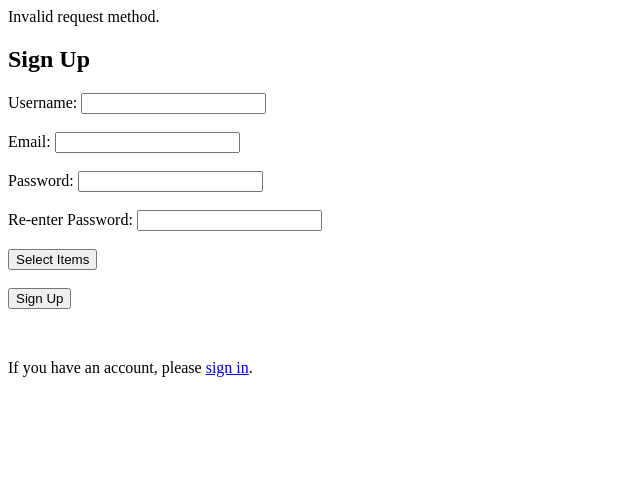
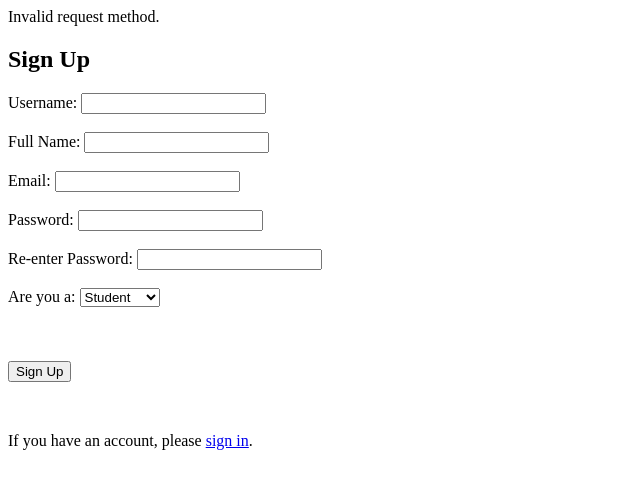
Before and after one commit to efuller84/MyResearchBuddy, a PHP site: page /signup.php in a window 1280 px wide. Shown: the top 489 px of the page, without its empty margins (0-640 px from the left). Run offline with PHP 8.4, Linux system fonts and the light colour scheme.

Commit message:
Signup glowup

```diff
--- a/public_html/account/signup.php
+++ b/public_html/account/signup.php
@@ -1,7 +1,7 @@
 <?php
 session_start();
 // Database connection
-$servername = "localhost";
+$servername = "127.0.0.1";
 $username = "root";
 $password = "";
 $dbname = "my_database";
@@ -15,51 +15,75 @@ if ($conn->connect_error) {
 }
 
 if ($_SERVER["REQUEST_METHOD"] == "POST") {
-    // Check if username, password, and userType are set
-    if (isset($_POST['username'], $_POST['password'], $_POST['userType'])) {
+    // Check if username, password, email, and userType are set
+    if (isset($_POST['username'], $_POST['password'], $_POST['userType'], $_POST['email'], $_POST['name'])) {
         $username = trim($_POST['username']);
         $password = trim($_POST['password']);
+        $rePassword = trim($_POST['rePassword']);
+        $email = trim($_POST['email']);
         $userType = trim($_POST['userType']);
+        $name = trim($_POST['name']);
+        $hashed_password = password_hash($password, PASSWORD_DEFAULT);
 
         // Ensure that none of the fields are empty
-        if (!empty($username) && !empty($password) && !empty($userType)) {
-            // Check if the username already exists
-            $stmt = $conn->prepare("SELECT id FROM users WHERE username = ?");
+        if (!empty($username) && !empty($password) && !empty($userType) && !empty($email) && $password === $rePassword) {
+
+            if ($userType == "student") {
+                // Handle student signup
+                $stmt = $conn->prepare("SELECT student_id FROM Students WHERE s_username = ?");
                 $stmt->bind_param("s", $username);
                 $stmt->execute();
                 $stmt->store_result();
 
                 if ($stmt->num_rows > 0) {
-                // Username is already taken
                     $error = "Username already exists. Please choose a different username.";
                 } else {
-                // Hash the password
-                $hashed_password = password_hash($password, PASSWORD_DEFAULT);
+                    $tags = isset($_POST['tags']) ? $_POST['tags'] : [];
+                    $tags_str = implode(",", $tags); // Convert selected tag IDs to a comma-separated string
 
-                // Insert the new user into the database
-                $stmt = $conn->prepare("INSERT INTO users (username, password, userType) VALUES (?, ?, ?)");
-                $stmt->bind_param("sss", $username, $hashed_password, $userType);
+                    $stmt = $conn->prepare("INSERT INTO Students (s_username, s_name, s_password, s_email, field_of_research) VALUES (?, ?, ?, ?, ?)");
+                    $stmt->bind_param("sssss", $username, $name, $hashed_password, $email, $tags_str);
 
                     if ($stmt->execute()) {
-                    echo "Sign-up successful! You can now log in.";
-                    // Optionally, redirect to the login page
-                    // header("Location: login.php");
-                    // exit;
+                        echo "Student sign-up successful!";
                     } else {
-                    $error = "Error signing up. Please try again.";
+                        $error = "Error signing up as student. Please try again.";
                     }
                 }
+                $stmt->close();
+            } elseif ($userType == "professor") {
+                // Handle professor signup
+                $stmt = $conn->prepare("SELECT professor_id FROM Professors WHERE p_username = ?");
+                $stmt->bind_param("s", $username);
+                $stmt->execute();
+                $stmt->store_result();
 
+                if ($stmt->num_rows > 0) {
+                    $error = "Username already exists. Please choose a different username.";
+                } else {
+                    $stmt = $conn->prepare("INSERT INTO Professors (p_username, p_name, p_password, p_email) VALUES (?, ?, ?, ?)");
+                    $stmt->bind_param("ssss", $username, $name, $hashed_password, $email);
+
+                    if ($stmt->execute()) {
+                        echo "Professor sign-up successful!";
+                    } else {
+                        $error = "Error signing up as professor. Please try again.";
+                    }
+                }
                 $stmt->close();
             } else {
-            $error = "All fields (Username, Password, and User Type) are required.";
+                $error = "Invalid user type selected.";
+            }
+
+        } else {
+            $error = "All fields (Username, Password, Email, Name, and User Type) are required, and passwords must match.";
         }
     } else {
-        $error = "Username, Password, and User Type fields are required.";
+        $error = "Username, Password, Email, Name, and User Type fields are required.";
     }
 
     if (isset($error)) {
-        echo $error;
+        echo "<p style='color: red;'>$error</p>";
     }
 } else {
     echo "Invalid request method.";
@@ -104,7 +128,7 @@ $conn->close();
         /* CSS Grid for 5 columns */
         .checkbox-grid {
             display: grid;
-            grid-template-columns: repeat(20, 1fr);
+            grid-template-columns: repeat(5, 1fr);
             gap: 10px;
         }
     </style>
@@ -112,70 +136,46 @@ $conn->close();
 </head>
 <body>
     <h2>Sign Up</h2>
-    <form action="" method="post">
+    <form action="" method="post" onsubmit="return validateForm()">
         <label for="username">Username:</label>
         <input type="text" name="username" id="username" required>
         <br><br>
+
+        <label for="name">Full Name:</label>
+        <input type="text" name="name" id="name" required>
+        <br><br>
+
         <label for="email">Email:</label>
         <input type="email" name="email" id="email" required>
         <br><br>
+
         <label for="password">Password:</label>
         <input type="password" name="password" id="password" required>
         <br><br>
-        <label for="password">Re-enter Password:</label>
-        <input type="password" name="password" id="password" required>
+
+        <label for="rePassword">Re-enter Password:</label>
+        <input type="password" name="rePassword" id="rePassword" required>
         <br><br>
 
-        <div class="dropdown">
+        <!-- Dropdown to select whether the user is a Student or Professor -->
+        <label for="userType">Are you a:</label>
+        <select id="userType" name="userType" onchange="toggleTagsDropdown()">
+            <option value="student">Student</option>
+            <option value="professor">Professor</option>
+        </select>
+        <br><br>
+
+        <!-- Tags dropdown for students (initially hidden) -->
+        <div class="dropdown" id="tagsDropdown" style="display:none;">
             <button>Select Items</button>
             <div class="dropdown-content">
                 <div class="checkbox-grid">
-                    <label><input type="checkbox" name="items" value="item1"> Item 1</label>
-                    <label><input type="checkbox" name="items" value="item2"> Item 2</label>
-                    <label><input type="checkbox" name="items" value="item3"> Item 3</label>
-                    <label><input type="checkbox" name="items" value="item4"> Item 4</label>
-                    <label><input type="checkbox" name="items" value="item5"> Item 5</label>
-                    <label><input type="checkbox" name="items" value="item6"> Item 6</label>
-                    <label><input type="checkbox" name="items" value="item7"> Item 7</label>
-                    <label><input type="checkbox" name="items" value="item8"> Item 8</label>
-                    <label><input type="checkbox" name="items" value="item9"> Item 9</label>
-                    <label><input type="checkbox" name="items" value="item10"> Item 10</label>
-                    <label><input type="checkbox" name="items" value="item11"> Item 11</label>
-                    <label><input type="checkbox" name="items" value="item12"> Item 12</label>
-                    <label><input type="checkbox" name="items" value="item13"> Item 13</label>
-                    <label><input type="checkbox" name="items" value="item14"> Item 14</label>
-                    <label><input type="checkbox" name="items" value="item15"> Item 15</label>
-                    <label><input type="checkbox" name="items" value="item1"> Item 1</label>
-                    <label><input type="checkbox" name="items" value="item2"> Item 2</label>
-                    <label><input type="checkbox" name="items" value="item3"> Item 3</label>
-                    <label><input type="checkbox" name="items" value="item4"> Item 4</label>
-                    <label><input type="checkbox" name="items" value="item5"> Item 5</label>
-                    <label><input type="checkbox" name="items" value="item6"> Item 6</label>
-                    <label><input type="checkbox" name="items" value="item7"> Item 7</label>
-                    <label><input type="checkbox" name="items" value="item8"> Item 8</label>
-                    <label><input type="checkbox" name="items" value="item9"> Item 9</label>
-                    <label><input type="checkbox" name="items" value="item10"> Item 10</label>
-                    <label><input type="checkbox" name="items" value="item11"> Item 11</label>
-                    <label><input type="checkbox" name="items" value="item12"> Item 12</label>
-                    <label><input type="checkbox" name="items" value="item13"> Item 13</label>
-                    <label><input type="checkbox" name="items" value="item14"> Item 14</label>
-                    <label><input type="checkbox" name="items" value="item15"> Item 15</label>
-                    <label><input type="checkbox" name="items" value="item1"> Item 1</label>
-                    <label><input type="checkbox" name="items" value="item2"> Item 2</label>
-                    <label><input type="checkbox" name="items" value="item3"> Item 3</label>
-                    <label><input type="checkbox" name="items" value="item4"> Item 4</label>
-                    <label><input type="checkbox" name="items" value="item5"> Item 5</label>
-                    <label><input type="checkbox" name="items" value="item6"> Item 6</label>
-                    <label><input type="checkbox" name="items" value="item7"> Item 7</label>
-                    <label><input type="checkbox" name="items" value="item8"> Item 8</label>
-                    <label><input type="checkbox" name="items" value="item9"> Item 9</label>
-                    <label><input type="checkbox" name="items" value="item10"> Item 10</label>
-                    <label><input type="checkbox" name="items" value="item11"> Item 11</label>
-                    <label><input type="checkbox" name="items" value="item12"> Item 12</label>
-                    <label><input type="checkbox" name="items" value="item13"> Item 13</label>
-                    <label><input type="checkbox" name="items" value="item14"> Item 14</label>
-                    <label><input type="checkbox" name="items" value="item15"> Item 15</label>
-                    <!-- Add more items as needed -->
+                    <label><input type="checkbox" name="tags[]" value="1"> AI</label>
+                    <label><input type="checkbox" name="tags[]" value="2"> Machine Learning</label>
+                    <label><input type="checkbox" name="tags[]" value="3"> Data Science</label>
+                    <label><input type="checkbox" name="tags[]" value="4"> Robotics</label>
+                    <label><input type="checkbox" name="tags[]" value="5"> Quantum Computing</label>
+                    <!-- Add more tags as necessary -->
                 </div>
             </div>
         </div>
@@ -183,6 +183,34 @@ $conn->close();
         <br><br>
         <input type="submit" value="Sign Up">
     </form>
+
+    <!-- JavaScript to validate passwords and show/hide tags dropdown -->
+    <script>
+        // Show/Hide the tags dropdown based on the selected user type
+        function toggleTagsDropdown() {
+            var userType = document.getElementById('userType').value;
+            var tagsDropdown = document.getElementById('tagsDropdown');
+
+            if (userType === 'student') {
+                tagsDropdown.style.display = 'block'; // Show the tags dropdown for students
+            } else {
+                tagsDropdown.style.display = 'none'; // Hide the tags dropdown for professors
+            }
+        }
+
+        // Validate the form to check if passwords match
+        function validateForm() {
+            var password = document.getElementById('password').value;
+            var rePassword = document.getElementById('rePassword').value;
+
+            if (password !== rePassword) {
+                alert("Passwords do not match!");
+                return false; // Prevent form submission
+            }
+            return true;
+        }
+    </script>
+
     <br>
     <p>If you have an account, please <a href="signin.php">sign in</a>.</p>
 </body>
```
Also changed, not shown: sql/database_schema.sql (+15 -4 lines). Lines whose indentation alone changed are shown as unchanged.
